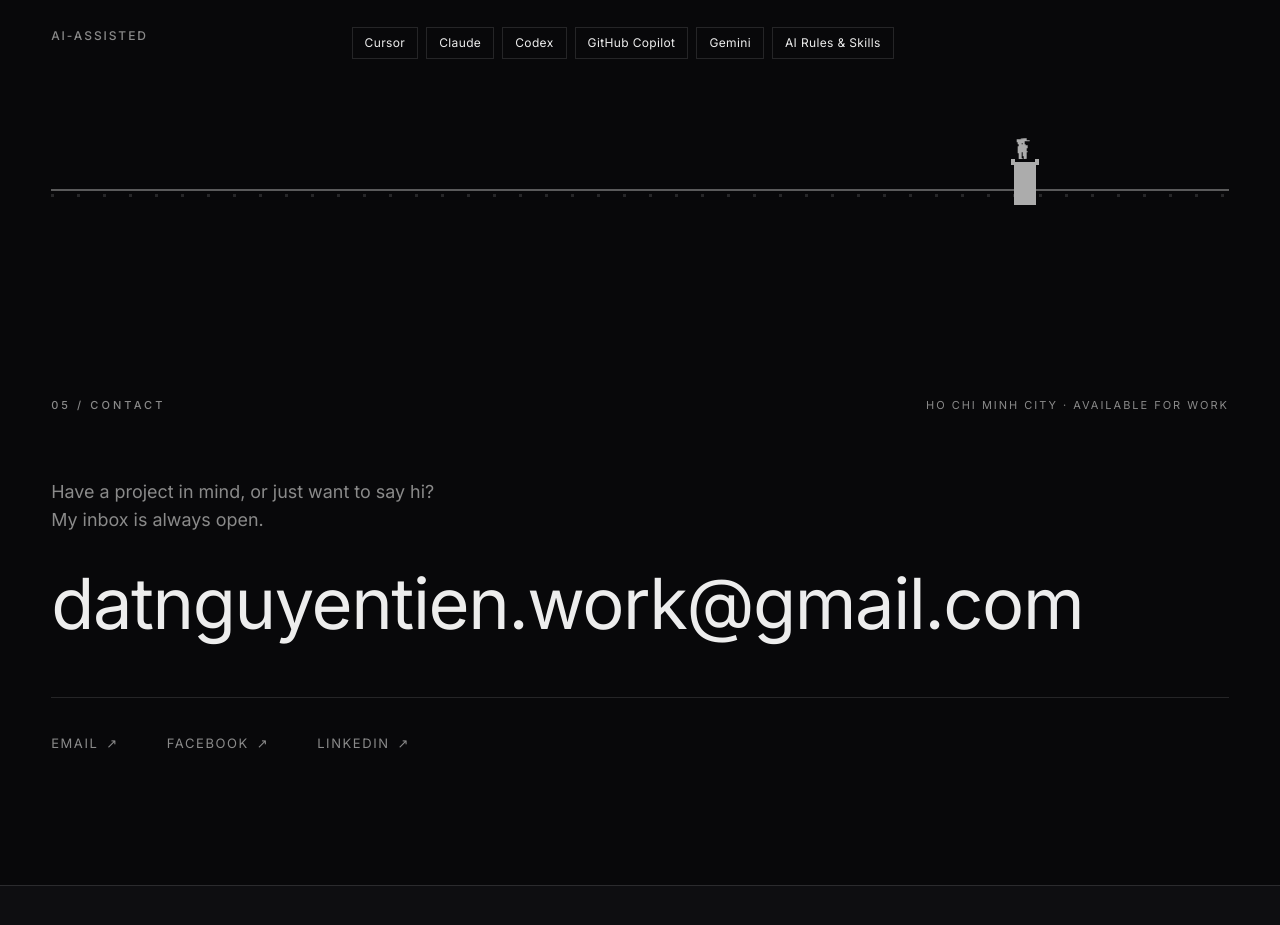
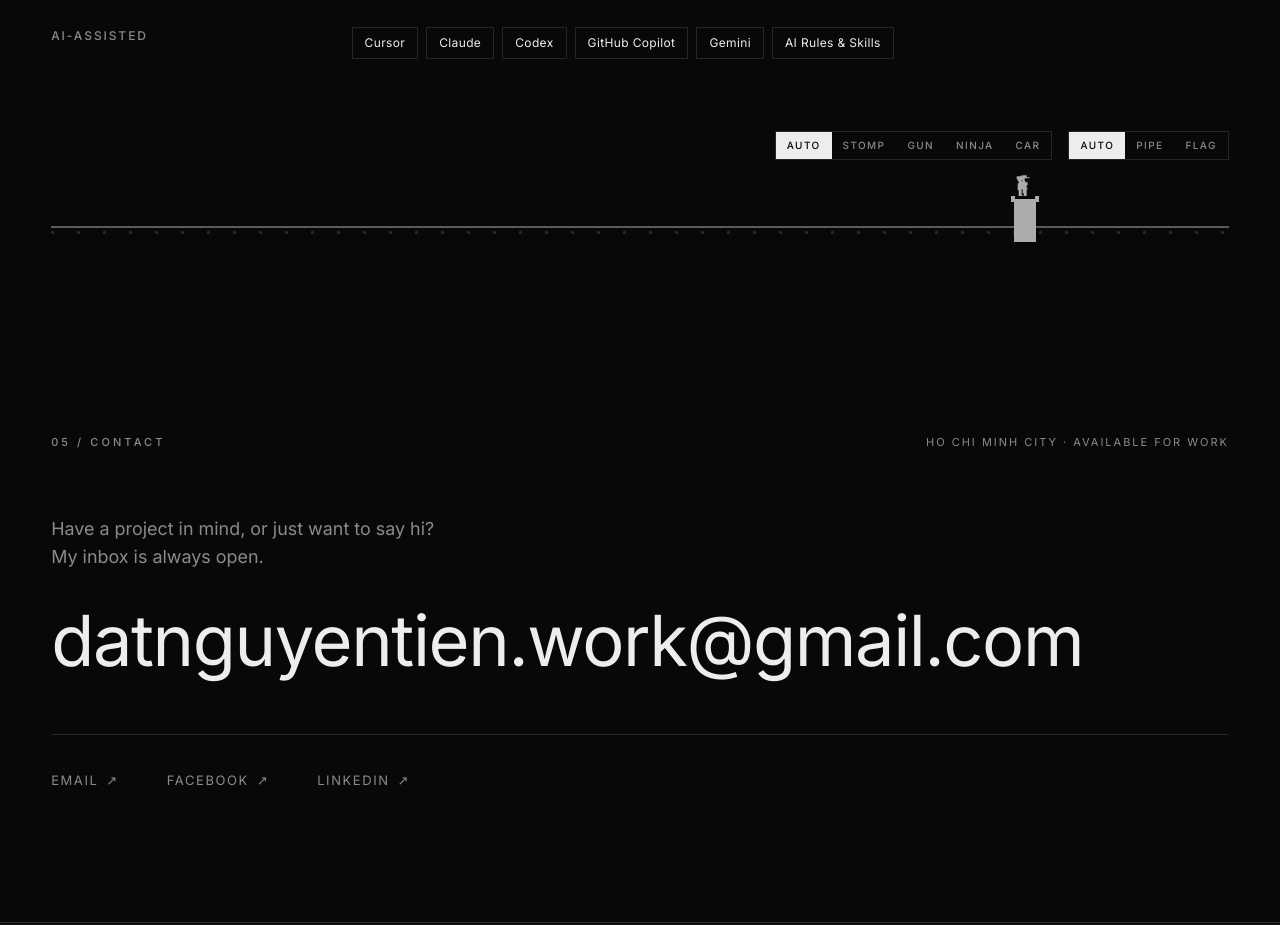
Before and after one commit to AleamZ/myProfile, a React (Vite) app: page / in a window 1280 px wide. Shown: the part 3060-3985 px from the top of the page. Built offline with nearby package versions, Linux system fonts and the light colour scheme.

Commit message:
feat: enhance SkillsMario component with scenario picker and localization support

```diff
--- a/src/components/skillsMario/skillsMario.tsx
+++ b/src/components/skillsMario/skillsMario.tsx
@@ -1,5 +1,6 @@
 import { useEffect, useRef, useState } from 'react'
 import type { CSSProperties } from 'react'
+import { useLang } from '../../i18n/LanguageProvider'
 
 // ── Pixel sprites (monochrome via currentColor; eyes/spots = var(--bg)) ──
 const MarioSprite = () => (
@@ -112,17 +113,30 @@ const DASH_MS = 280
 type Phase = 'idle' | 'run1' | 'eat' | 'run2' | 'sink'
 type Kill = 'stomp' | 'gun' | 'ninja' | 'car'
 const KILLS: Kill[] = ['stomp', 'gun', 'ninja', 'car']
+type PickKill = 'auto' | Kill
+type PickEnd = 'auto' | 'pipe' | 'flag'
+const KILL_OPTS: PickKill[] = ['auto', 'stomp', 'gun', 'ninja', 'car']
+const END_OPTS: PickEnd[] = ['auto', 'pipe', 'flag']
 
 const SkillsMario = () => {
+    const { t } = useLang()
     const [phase, setPhase] = useState<Phase>('idle')
     const [mx, setMx] = useState(START)
     const [mdur, setMdur] = useState(0)
     const [eaten, setEaten] = useState(false)
     const [ending, setEnding] = useState<'pipe' | 'flag'>('pipe')
     const [kill, setKill] = useState<Kill>('stomp')
+    const [pickKill, setPickKill] = useState<PickKill>('auto')
+    const [pickEnd, setPickEnd] = useState<PickEnd>('auto')
 
     const stageRef = useRef<HTMLDivElement>(null)
     const genRef = useRef(0)
+    const pickKillRef = useRef<PickKill>('auto')
+    const pickEndRef = useRef<PickEnd>('auto')
+    const restartRef = useRef<() => void>(() => {})
+
+    const chooseKill = (k: PickKill) => { setPickKill(k); pickKillRef.current = k; restartRef.current() }
+    const chooseEnd = (e: PickEnd) => { setPickEnd(e); pickEndRef.current = e; restartRef.current() }
 
     useEffect(() => {
         const root = document.documentElement
@@ -144,9 +158,11 @@ const SkillsMario = () => {
             setPhase('idle')
             setMx(START)
             setMdur(0)
-            const end: 'pipe' | 'flag' = Math.random() < 0.5 ? 'pipe' : 'flag'
+            const pe = pickEndRef.current
+            const end: 'pipe' | 'flag' = pe === 'auto' ? (Math.random() < 0.5 ? 'pipe' : 'flag') : pe
             setEnding(end)
-            const k = KILLS[Math.floor(Math.random() * KILLS.length)]
+            const pk = pickKillRef.current
+            const k: Kill = pk === 'auto' ? KILLS[Math.floor(Math.random() * KILLS.length)] : pk
             setKill(k)
 
             const endX = end === 'pipe' ? END : END - 8
@@ -182,6 +198,14 @@ const SkillsMario = () => {
             }
         }
 
+        // Picking a scenario restarts the loop immediately so it plays right away
+        restartRef.current = () => {
+            if (!enabled) return
+            clear()
+            genRef.current += 1
+            loop(genRef.current)
+        }
+
         sync()
 
         let io: IntersectionObserver | null = null
@@ -212,8 +236,38 @@ const SkillsMario = () => {
     const riding = phase === 'eat' && kill === 'car'
 
     return (
-        <div className="skills-mario" ref={stageRef} aria-hidden="true">
-            <div className="skills-mario__ground" />
+        <div className="mario-deck">
+            <div className="mario-pick">
+                <div className="mario-pick__group" role="group" aria-label={t.mario.method}>
+                    {KILL_OPTS.map((k) => (
+                        <button
+                            key={k}
+                            type="button"
+                            className={`mario-pick__chip${pickKill === k ? ' is-active' : ''}`}
+                            aria-pressed={pickKill === k}
+                            onClick={() => chooseKill(k)}
+                        >
+                            {t.mario[k]}
+                        </button>
+                    ))}
+                </div>
+                <div className="mario-pick__group" role="group" aria-label={t.mario.ending}>
+                    {END_OPTS.map((e) => (
+                        <button
+                            key={e}
+                            type="button"
+                            className={`mario-pick__chip${pickEnd === e ? ' is-active' : ''}`}
+                            aria-pressed={pickEnd === e}
+                            onClick={() => chooseEnd(e)}
+                        >
+                            {t.mario[e]}
+                        </button>
+                    ))}
+                </div>
+            </div>
+
+            <div className="skills-mario" ref={stageRef} aria-hidden="true">
+                <div className="skills-mario__ground" />
 
             <div className={`mush${eaten ? ` is-eaten kill-${kill}` : ''}`}><Mushroom /></div>
 
@@ -245,6 +299,7 @@ const SkillsMario = () => {
                     {ninjaGear && <span className="mario__katana"><Katana /></span>}
                 </div>
                 {eating && kill === 'gun' && <span className="bullet" style={{ ['--fly' as string]: '18cqw' } as CSSProperties} />}
+                </div>
             </div>
         </div>
     )
--- a/src/i18n/lang.ts
+++ b/src/i18n/lang.ts
@@ -42,6 +42,17 @@ export interface Strings {
     contact: { lead: string }
     footer: { motion: string; backToTop: string }
     dino: { auto: string; play: string; gameOver: string; hint: string }
+    mario: {
+        method: string
+        ending: string
+        auto: string
+        stomp: string
+        gun: string
+        ninja: string
+        car: string
+        pipe: string
+        flag: string
+    }
 }
 
 export const STRINGS: Record<Lang, Strings> = {
@@ -78,6 +89,7 @@ export const STRINGS: Record<Lang, Strings> = {
         contact: { lead: 'Have a project in mind, or just want to say hi? My inbox is always open.' },
         footer: { motion: 'Motion', backToTop: 'Back to top' },
         dino: { auto: 'Auto', play: 'Play', gameOver: 'Game Over', hint: 'Space / tap to jump' },
+        mario: { method: 'Move', ending: 'End', auto: 'Auto', stomp: 'Stomp', gun: 'Gun', ninja: 'Ninja', car: 'Car', pipe: 'Pipe', flag: 'Flag' },
     },
     vi: {
         sections: { identity: 'Hồ sơ', work: 'Dự án', experience: 'Kinh nghiệm', skills: 'Kỹ năng', contact: 'Liên hệ' },
@@ -112,6 +124,7 @@ export const STRINGS: Record<Lang, Strings> = {
         contact: { lead: 'Bạn có dự án hoặc chỉ muốn chào hỏi? Hộp thư của tôi luôn rộng mở.' },
         footer: { motion: 'Hiệu ứng', backToTop: 'Lên đầu trang' },
         dino: { auto: 'Tự động', play: 'Tự chơi', gameOver: 'Thua rồi', hint: 'Space / chạm để nhảy' },
+        mario: { method: 'Chiêu', ending: 'Kết', auto: 'Tự động', stomp: 'Giẫm', gun: 'Súng', ninja: 'Ninja', car: 'Xe', pipe: 'Cống', flag: 'Cờ' },
     },
     ko: {
         sections: { identity: '소개', work: '프로젝트', experience: '경력', skills: '기술', contact: '연락처' },
@@ -146,5 +159,6 @@ export const STRINGS: Record<Lang, Strings> = {
         contact: { lead: '프로젝트가 있으시거나 그냥 인사하고 싶으신가요? 제 메일함은 항상 열려 있습니다.' },
         footer: { motion: '모션', backToTop: '맨 위로' },
         dino: { auto: '자동', play: '플레이', gameOver: '게임 오버', hint: 'Space / 탭 점프' },
+        mario: { method: '기술', ending: '엔딩', auto: '자동', stomp: '밟기', gun: '총', ninja: '닌자', car: '자동차', pipe: '파이프', flag: '깃발' },
     },
 }
--- a/src/styles/componentsScss/skillsMario.scss
+++ b/src/styles/componentsScss/skillsMario.scss
@@ -1,12 +1,57 @@
 // ── Skills "Mario" run (bottom of §4) ──────────────────────────
 // A pixel runner crosses the bottom of the Skills section, eats a mushroom,
 // then either drops down a pipe or reaches the flag — looping, monochrome.
+.mario-deck {
+    width: 100%;
+    margin-top: clamp(24px, 5vh, 56px);
+}
+
+// Scenario picker — choose which "kịch bản" plays
+.mario-pick {
+    display: flex;
+    flex-wrap: wrap;
+    justify-content: flex-end;
+    align-items: center;
+    gap: 8px 16px;
+    margin-bottom: 8px;
+    pointer-events: auto;
+}
+
+.mario-pick__group {
+    display: flex;
+    border: 1px solid var(--line);
+    border-radius: var(--radius-pill);
+    overflow: hidden;
+}
+
+.mario-pick__chip {
+    font-size: 10px;
+    font-weight: 500;
+    letter-spacing: 0.14em;
+    text-transform: uppercase;
+    color: var(--muted);
+    padding: 6px 11px;
+    transition: color 0.2s var(--ease-rule), background-color 0.2s var(--ease-rule);
+
+    &:hover,
+    &:focus-visible { color: var(--text); }
+
+    &.is-active {
+        color: var(--bg);
+        background: var(--text);
+    }
+}
+
+[data-bgfx='off'] .mario-pick {
+    opacity: 0.35;
+    pointer-events: none;
+}
+
 .skills-mario {
     position: relative;
     container-type: inline-size;
     width: 100%;
     height: 74px;
-    margin-top: clamp(24px, 5vh, 56px);
     overflow: hidden;
     pointer-events: none;
     color: var(--text);
@@ -288,5 +333,5 @@
 }
 
 @media (prefers-reduced-motion: reduce) {
-    .skills-mario { display: none; }
+    .mario-deck { display: none; }
 }
```
